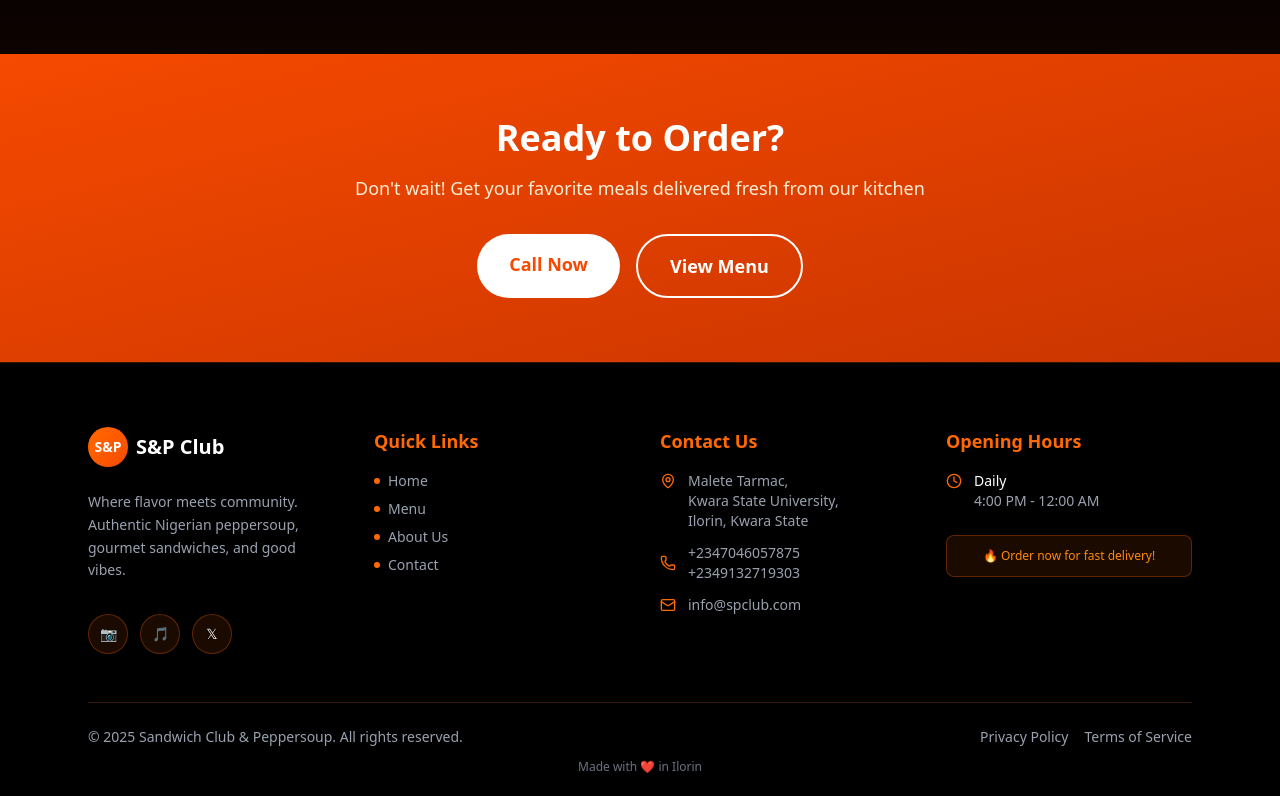
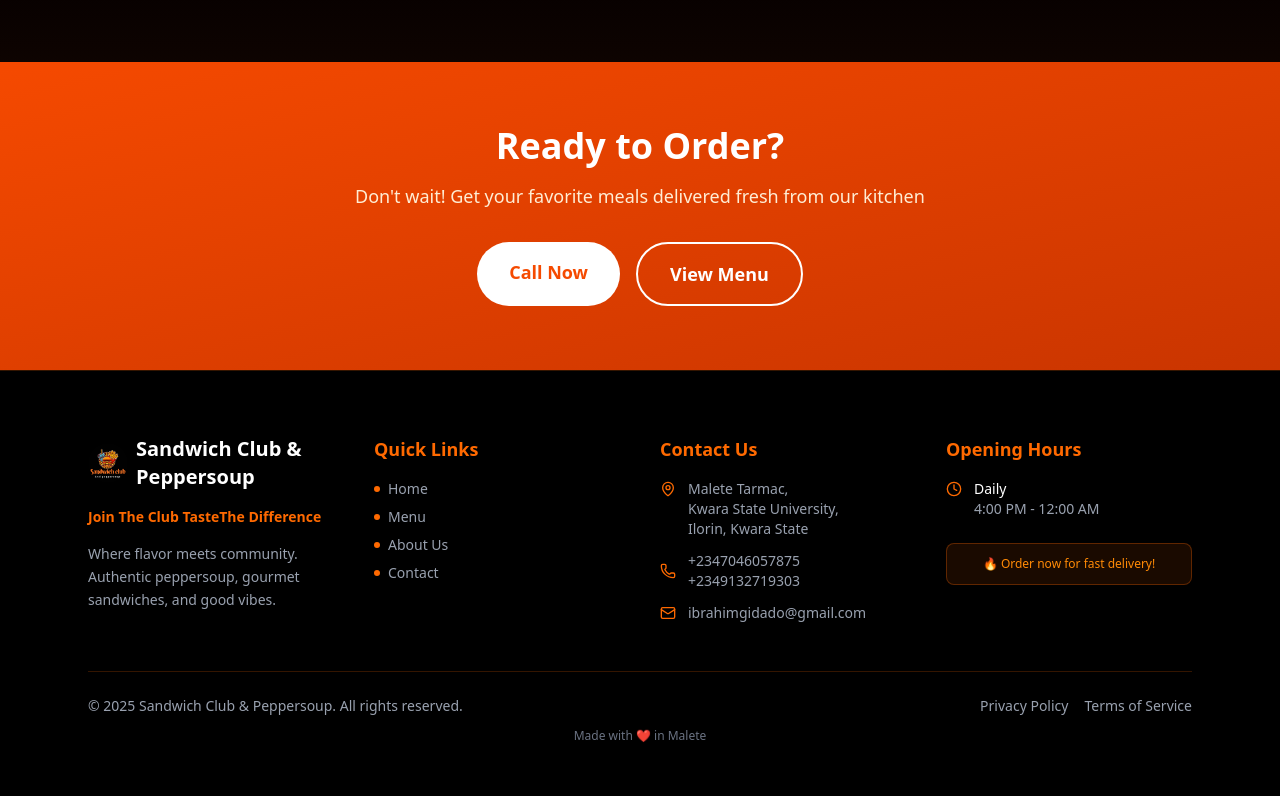
Before and after one commit to Abdulmalik-svg/gidz-kitchen, a React (Vite) app: page /contact in a window 1280 px wide. Shown: the part 2001-2797 px from the top of the page. Built offline with nearby package versions, Linux system fonts and the light colour scheme.

Commit message:
Update navbar, footer, home and contact pages with logo, motto and products changes

```diff
--- a/src/components/Footer.jsx
+++ b/src/components/Footer.jsx
@@ -6,28 +6,23 @@ export default function Footer() {
     <footer className="bg-black border-t border-orange-500/20 text-white">
       <div className="max-w-6xl mx-auto px-4 sm:px-6 py-12 sm:py-16">
         <div className="grid grid-cols-1 sm:grid-cols-2 lg:grid-cols-4 gap-10">
-          {/* Logo + Description */}
-          <div className="flex flex-col gap-4">
+
+          {/* Logo + Motto */}
+          <div className="flex flex-col gap-2">
             <div className="flex items-center gap-2 mb-2">
-              <div className="w-10 h-10 bg-gradient-to-br from-orange-500 to-orange-600 rounded-full flex items-center justify-center font-bold text-sm">
-                S&P
-              </div>
-              <h2 className="text-xl font-bold">S&P Club</h2>
+              <img
+                src="/products/WhatsApp Image 2025-11-11 at 02.31.24_09acaae6caf.jpg"
+                alt="S&P Logo"
+                className="w-10 h-10 rounded-full object-cover"
+              />
+              <h2 className="text-xl font-bold">Sandwich Club & Peppersoup</h2>
             </div>
+            <p className="text-orange-500 text-sm font-semibold mb-2">
+              Join The Club TasteThe Difference
+            </p>
             <p className="text-gray-400 text-sm leading-relaxed">
-              Where flavor meets community. Authentic Nigerian peppersoup, gourmet sandwiches, and good vibes.
+              Where flavor meets community. Authentic peppersoup, gourmet sandwiches, and good vibes.
             </p>
-            <div className="flex gap-3 mt-4">
-              <a href="#" className="w-10 h-10 bg-orange-500/10 hover:bg-orange-500 border border-orange-500/30 hover:border-orange-500 rounded-full flex items-center justify-center transition">
-                <span className="text-sm">📷</span>
-              </a>
-              <a href="#" className="w-10 h-10 bg-orange-500/10 hover:bg-orange-500 border border-orange-500/30 hover:border-orange-500 rounded-full flex items-center justify-center transition">
-                <span className="text-sm">🎵</span>
-              </a>
-              <a href="https://x.com/codexmalik" className="w-10 h-10 bg-orange-500/10 hover:bg-orange-500 border border-orange-500/30 hover:border-orange-500 rounded-full flex items-center justify-center transition">
-                <span className="text-sm">𝕏</span>
-              </a>
-            </div>
           </div>
 
           {/* Quick Links */}
@@ -41,7 +36,10 @@ export default function Footer() {
                 { name: "Contact", to: "/contact" },
               ].map((link, i) => (
                 <li key={i}>
-                  <Link to={link.to} className="text-gray-400 hover:text-orange-500 transition flex items-center gap-2">
+                  <Link
+                    to={link.to}
+                    className="text-gray-400 hover:text-orange-500 transition flex items-center gap-2"
+                  >
                     <span className="w-1.5 h-1.5 bg-orange-500 rounded-full"></span>
                     {link.name}
                   </Link>
@@ -56,18 +54,28 @@ export default function Footer() {
             <ul className="space-y-3 text-sm text-gray-400">
               <li className="flex items-start gap-3">
                 <MapPin className="w-4 h-4 text-orange-500 mt-0.5 flex-shrink-0" />
-                <span>Malete Tarmac,<br />Kwara State University,<br />Ilorin, Kwara State</span>
+                <span>
+                  Malete Tarmac,<br />
+                  Kwara State University,<br />
+                  Ilorin, Kwara State
+                </span>
               </li>
               <li className="flex items-center gap-3">
                 <Phone className="w-4 h-4 text-orange-500 flex-shrink-0" />
-                <a href="tel:+2347046057875,+2349132719303" className="hover:text-orange-500 transition">
+                <a
+                  href="tel:+2347046057875,+2349132719303"
+                  className="hover:text-orange-500 transition"
+                >
                   +2347046057875 +2349132719303
                 </a>
               </li>
               <li className="flex items-center gap-3">
                 <Mail className="w-4 h-4 text-orange-500 flex-shrink-0" />
-                <a href="mailto:info@spclub.com" className="hover:text-orange-500 transition">
-                  info@spclub.com
+                <a
+                  href="mailto:ibrahimgidado@gmail.com"
+                  className="hover:text-orange-500 transition"
+                >
+                  ibrahimgidado@gmail.com
                 </a>
               </li>
             </ul>
@@ -101,7 +109,7 @@ export default function Footer() {
             <a href="#" className="hover:text-orange-500 transition">Terms of Service</a>
           </div>
         </div>
-        <p className="text-center text-gray-500 text-xs mt-3">Made with ❤️ in Ilorin</p>
+        <p className="text-center text-gray-500 text-xs mt-3">Made with ❤️ in Malete</p>
       </div>
     </footer>
   );
--- a/src/components/Navbar.jsx
+++ b/src/components/Navbar.jsx
@@ -1,7 +1,7 @@
 // src/components/Navbar.jsx
 import { Link, useLocation } from "react-router-dom";
 import { useState } from "react";
-import { Menu, X } from "lucide-react"; // Removed User
+import { Menu, X } from "lucide-react";
 import { motion, AnimatePresence } from "framer-motion";
 
 export default function Navbar() {
@@ -24,17 +24,24 @@ export default function Navbar() {
         {/* Logo */}
         <Link
           to="/"
-          className="flex items-center gap-2 hover:opacity-90 transition"
+          className="flex items-center gap-3 hover:opacity-90 transition"
         >
-          <div className="w-10 h-10 bg-gradient-to-br from-orange-500 to-orange-600 rounded-full flex items-center justify-center font-bold text-white text-sm">
-            S&P
+          {/* Logo Image */}
+          <img
+            src="/products/WhatsApp Image 2025-11-11 at 02.31.24_09acaae6caf.jpg"
+            alt="Sandwich Club & Peppersoup Logo"
+            className="w-12 h-12 rounded-full object-cover"
+          />
+
+          {/* Logo Text */}
+          <div className="flex flex-col">
+            <span className="text-xl font-bold text-white tracking-tight">
+              Sandwich Club & Peppersoup
+            </span>
+            <span className="text-sm text-orange-400 font-medium">
+              Join The Club, Taste The Difference
+            </span>
           </div>
-          <span className="text-xl font-bold text-white tracking-tight hidden sm:inline">
-            Sandwich Club & Peppersoup
-          </span>
-          <span className="text-xl font-bold text-white tracking-tight sm:hidden">
-            S&P Club
-          </span>
         </Link>
 
         {/* Desktop Nav */}
--- a/src/data/products.js
+++ b/src/data/products.js
@@ -57,7 +57,7 @@ const products = [
   {
     id: 7,
     title: "Cat Fish Tail",
-    price: "2000",
+    price: "1500",
     category: "peppersoup",
     image: "/catfish-tail.jpg",
     description: "Fresh catfish tail in aromatic peppersoup",
@@ -65,7 +65,7 @@ const products = [
   {
     id: 8,
     title: "Cat Fish Middle",
-    price: "2500",
+    price: "2000",
     category: "peppersoup",
     image: "/products/catfish.jpg",
     description: "Meaty catfish middle section in spicy broth",
@@ -73,7 +73,7 @@ const products = [
   {
     id: 9,
     title: "Cat Fish Head",
-    price: "4000",
+    price: "2500",
     category: "peppersoup",
     image: "/catfish-head.jpg",
     description: "Premium catfish head peppersoup",
@@ -82,7 +82,7 @@ const products = [
   {
     id: 10,
     title: "Full Cat Fish",
-    price: "8000",
+    price: "4000",
     category: "peppersoup",
     image: "/full-catfish.jpg",
     description: "Complete catfish in our signature peppersoup",
--- a/src/pages/Contact.jsx
+++ b/src/pages/Contact.jsx
@@ -24,10 +24,7 @@ export default function Contact() {
 
       {/* HERO SECTION */}
       <section className="relative min-h-[50vh] flex items-center justify-center px-4 py-20">
-        {/* Gradient Background */}
         <div className="absolute inset-0 bg-gradient-to-br from-orange-600/20 via-black to-black"></div>
-
-        {/* Animated Circles */}
         <div className="absolute top-20 right-10 w-72 h-72 bg-orange-500/10 rounded-full blur-3xl animate-pulse"></div>
         <div className="absolute bottom-20 left-10 w-96 h-96 bg-orange-600/10 rounded-full blur-3xl animate-pulse delay-1000"></div>
 
@@ -67,7 +64,7 @@ export default function Contact() {
               {
                 icon: "📍",
                 title: "Visit Us",
-                line1: "Tarmac, Malete, Kwara State",
+                line1: "Malete Tarmac, Kwara State",
                 line2: "Small kitchen, big flavors"
               }
             ].map((item, i) => (
@@ -175,8 +172,8 @@ export default function Contact() {
               <div className="bg-gradient-to-br from-orange-500/10 to-transparent border border-orange-500/20 rounded-2xl p-2 h-full min-h-[500px]">
                 <div className="relative overflow-hidden rounded-xl h-full">
                   <iframe
-                    title="NaijaFlex Location"
-                    src="https://www.google.com/maps/embed?pb=!1m18!1m12!1m3!1d3970.9971502523117!2d3.375153974051548!3d6.524379522881691!2m3!1f0!2f0!3f0!3m2!1i1024!2i768!4f13.1!3m3!1m2!1s0x103b8c4c2ab917f1%3A0x45c54d215c58c05b!2sLagos%20Island%2C%20Lagos!5e0!3m2!1sen!2sng!4v1721052750000!5m2!1sen!2sng"
+                    title="Sandwich Club & Peppersoup - Malete Tarmac"
+                    src="https://www.google.com/maps/embed?pb=!1m18!1m12!1m3!1d3967.841518348484!2d4.470064315161027!3d8.706843995787734!2m3!1f0!2f0!3f0!3m2!1i1024!2i768!4f13.1!3m3!1m2!1s0x103ae8a6c8c51d6d%3A0x6b3fbb6e28e0280a!2sMalete%20Tarmac%2C%20Kwara%20State%2C%20Nigeria!5e0!3m2!1sen!2sng!4v1728000000000!5m2!1sen!2sng"
                     width="100%"
                     height="100%"
                     className="w-full h-full min-h-[480px] rounded-lg"
@@ -252,13 +249,13 @@ export default function Contact() {
             </p>
             <div className="flex flex-col sm:flex-row gap-4 justify-center">
               <a
-                href="tel:+2348123456789"
+                href="tel:+2347046057875"
                 className="bg-white text-orange-600 hover:bg-gray-100 px-8 py-4 rounded-full text-lg font-semibold transition transform hover:scale-105"
               >
                 Call Now
               </a>
               <a
-                href="#menu"
+                href="/menu"
                 className="border-2 border-white text-white hover:bg-white hover:text-orange-600 px-8 py-4 rounded-full text-lg font-semibold transition"
               >
                 View Menu
--- a/src/pages/Home.jsx
+++ b/src/pages/Home.jsx
@@ -43,7 +43,7 @@ export default function Home() {
             <a href="#menu" className="bg-orange-600 hover:bg-orange-700 px-6 sm:px-8 py-3 sm:py-4 rounded-full text-lg font-semibold shadow-md transition-all">
               Browse Menu
             </a>
-            <a href="#contact" className="border-2 border-orange-600 text-orange-400 hover:bg-orange-600 hover:text-white px-6 sm:px-8 py-3 sm:py-4 rounded-full text-lg font-semibold transition-all">
+            <a href="/menu" className="border-2 border-orange-600 text-orange-400 hover:bg-orange-600 hover:text-white px-6 sm:px-8 py-3 sm:py-4 rounded-full text-lg font-semibold transition-all">
               Order Now
             </a>
           </div>
```
Also changed, not shown: public/products/WhatsApp Image 2025-11-11 at 02.06.13_ede1980c.jpg (added), public/products/WhatsApp Image 2025-11-11 at 02.31.24_09acaae6caf.jpg (added).
